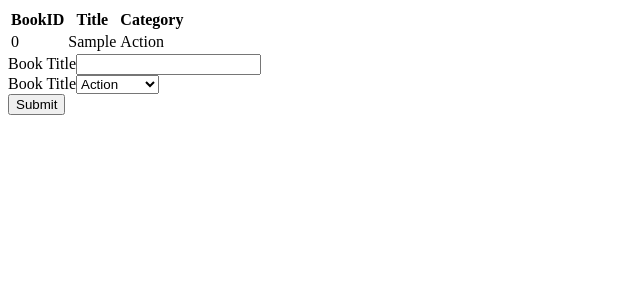
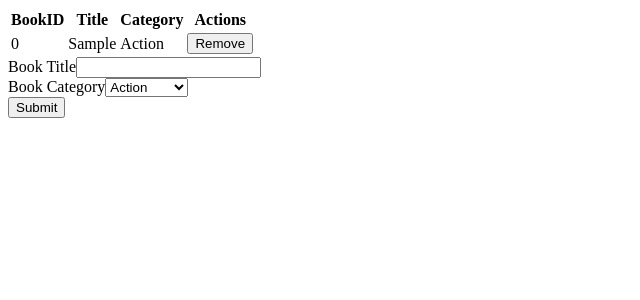
Before and after one commit to stratospherique/bookstore-cms, a React (Create React App) app: page / in a window 1280 px wide. Both pictures are taken after typing "Sample" into the empty fields and a click on the button "Submit". Shown: the top 300 px of the page, without its empty margins (0-640 px from the left). Built offline with nearby package versions, Linux system fonts and the light colour scheme.

Commit message:
implement adding and removing books

```diff
--- a/src/components/book-form.js
+++ b/src/components/book-form.js
@@ -1,6 +1,6 @@
 import React from 'react';
 import { connect } from 'react-redux';
-import * as actions from '../actions/index';
+import { creatBookAction } from '../actions/index';
 
 const categories = ['Action', 'Biography', 'History', 'Horror', 'Kids', 'Learning', 'Sci-Fi'];
 let identifier = 0;
@@ -8,37 +8,58 @@ let identifier = 0;
 class BookForm extends React.Component {
   constructor(props) {
     super(props);
-    this.handleFormSubmit = this.handleFormSubmit.bind(this);
+    //this.handleFormSubmit = this.handleFormSubmit.bind(this);
+    this.state = {
+      title: '',
+      category: 'Action',
+    }
   }
 
-  handleFormSubmit(e) {
+  handleFormSubmit = (e) => {
     e.preventDefault();
     const { handleAdding } = this.props;
-    const book = {
-      id: identifier,
-      title: this.titleInput.value,
-      category: categories[this.categoryValue.options.selectedIndex],
-    };
-    identifier += 1;
-    handleAdding(book);
-    this.titleInput.value = '';
-    this.categoryValue.options.selectedIndex = 0;
+    handleAdding({ id: identifier, ...this.state });
+    identifier++;
+    this.setState({
+      title: '',
+      category: 'Action',
+    });
+    e.target.reset();
+  }
+
+  handleChange = (e) => {
+    e.persist();
+    const { target } = e;
+    switch (target.localName) {
+      case 'input':
+        this.setState((state) => ({
+          title: target.value,
+          category: state.category
+        }));
+        break;
+      default:
+        this.setState((state) => ({
+          title: state.title,
+          category: target.value
+        }));
+        break;
+    }
   }
 
   render() {
     return (
-      <form>
+      <form onSubmit={this.handleFormSubmit}>
         <div>
           <label htmlFor="title">Book Title</label>
-          <input ref={(node) => { this.titleInput = node; }} type="text" id="title" />
+          <input onChange={this.handleChange} type="text" id="title" value={this.state.title} />
         </div>
         <div>
-          <label htmlFor="ctg">Book Title</label>
-          <select name="category" id="ctg" ref={(node) => { this.categoryValue = node; }}>
+          <label htmlFor="ctg">Book Category</label>
+          <select name="category" id="ctg" onChange={this.handleChange} value={this.state.category}>
             {categories.map((item) => <option key={item} value={item}>{item}</option>)}
           </select>
         </div>
-        <button type="submit" onClick={this.handleFormSubmit}> Submit </button>
+        <button type="submit" > Submit </button>
       </form>
     );
   }
@@ -47,7 +68,7 @@ class BookForm extends React.Component {
 // connect bookForm component to dispatch
 const mapDispatchToProps = (dispatch) => ({
   handleAdding: (book) => {
-    dispatch(actions.creatBookAction(book));
+    dispatch(creatBookAction(book));
   },
 });
 
--- a/src/components/book.js
+++ b/src/components/book.js
@@ -1,14 +1,20 @@
 import React from 'react';
 
-const Book = ({ item }) => {
+let Book = ({ item, handleRemoval }) => {
   const book = item;
   return (
     <tr>
       <td>{book.id}</td>
       <td>{book.title}</td>
       <td>{book.category}</td>
+      <td><button onClick={() => {
+        handleRemoval(book)
+      }}>Remove</button></td>
     </tr>
   );
 };
 
+
+
+
 export default Book;
--- a/src/containers/book-list.js
+++ b/src/containers/book-list.js
@@ -1,8 +1,9 @@
 import React from 'react';
 import { connect } from 'react-redux';
 import Book from '../components/book';
+import { removeBookAction } from '../actions/index';
 
-let BookList = ({ books }) => (
+let BookList = ({ books, handleRemoveBook }) => (
   <div>
     <table>
       <thead>
@@ -10,10 +11,11 @@ let BookList = ({ books }) => (
           <th>BookID</th>
           <th>Title</th>
           <th>Category</th>
+          <th>Actions</th>
         </tr>
       </thead>
       <tbody>
-        {books.length > 0 ? books.map((book) => <Book key={book.id} item={book} />)
+        {books.length > 0 ? books.map((book) => <Book key={book.id} item={book} handleRemoval={handleRemoveBook} />)
           : (
             <tr>
               <td>Empty List</td>
@@ -26,9 +28,16 @@ let BookList = ({ books }) => (
 
 // inject store state as props to Booklist component
 const mapStateToProps = (state) => ({
-  books: state.books,
+  books: state.books
 });
 
-BookList = connect(mapStateToProps, null)(BookList);
+const mapDispatchToProps = (dispatch) => ({
+  handleRemoveBook: (book) => {
+    dispatch(removeBookAction(book));
+  }
+});
+
+
+BookList = connect(mapStateToProps, mapDispatchToProps)(BookList);
 
 export default BookList;
--- a/src/reducers/books.js
+++ b/src/reducers/books.js
@@ -9,13 +9,12 @@ const booksReducer = (state = [], action) => {
         { ...action.book },
       ];
     case REMOVE_BOOK:
-      return [
-        state.slice(0, action.index),
-        state.slice(action.index + 1),
-      ];
+      const index = state.findIndex((value) => value.id === action.id)
+      return state.slice(0, index).concat(state.slice(index + 1));
     default:
       return state;
   }
+
 };
 
 export default booksReducer;
```
